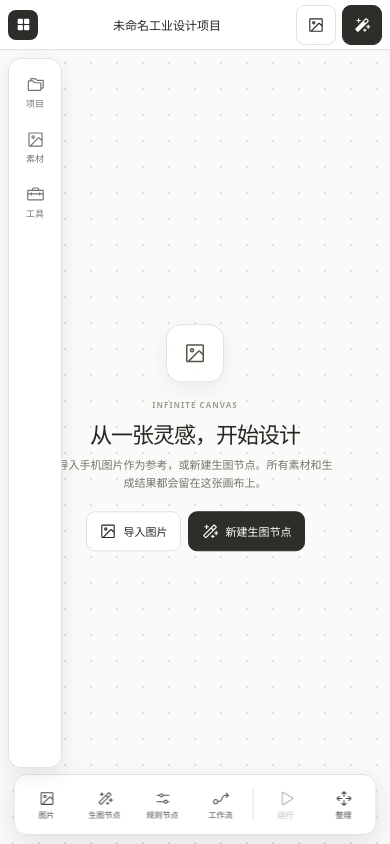
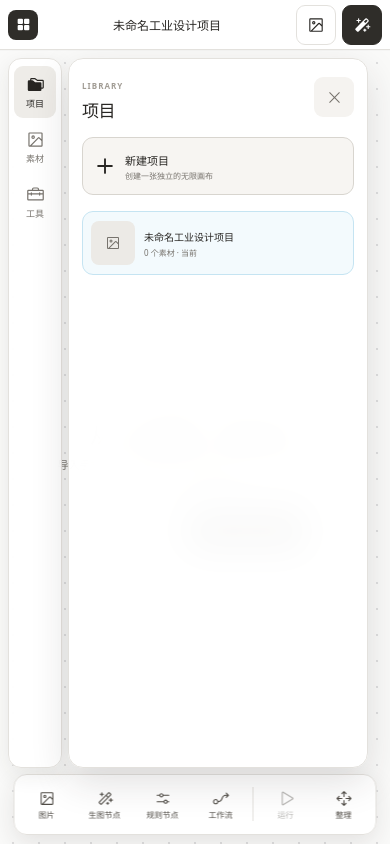
Before and after one commit to jiuqu1122-ops/inspiration-drawer-tablet, a React (Vite) app: page / in a window 390 px wide. Both pictures are taken after a click on the button "未命名工业设计项目". Built offline with nearby package versions, Linux system fonts and the light colour scheme.

Commit message:
feat: manage tablet projects and materials

```diff
--- a/src/App.css
+++ b/src/App.css
@@ -1212,7 +1212,8 @@ select:focus-visible {
   height: 17px;
 }
 
-.material-import-action {
+.material-import-action,
+.project-create-action {
   display: flex;
   width: 100%;
   min-height: 58px;
@@ -1226,21 +1227,25 @@ select:focus-visible {
   text-align: left;
 }
 
-.material-import-action > svg {
+.material-import-action > svg,
+.project-create-action > svg {
   width: 20px;
   height: 20px;
 }
 
-.material-import-action span {
+.material-import-action span,
+.project-create-action span {
   display: grid;
   gap: 2px;
 }
 
-.material-import-action strong {
+.material-import-action strong,
+.project-create-action strong {
   font-size: 11px;
 }
 
-.material-import-action small {
+.material-import-action small,
+.project-create-action small {
   color: var(--muted);
   font-size: 8px;
 }
@@ -1306,13 +1311,24 @@ select:focus-visible {
   background: #eeece8;
 }
 
+.asset-tile-select {
+  position: absolute;
+  inset: 0;
+  width: 100%;
+  height: 100%;
+  padding: 0;
+  overflow: hidden;
+  border: 0;
+  background: transparent;
+}
+
 .asset-tile img {
   width: 100%;
   height: 100%;
   object-fit: cover;
 }
 
-.asset-tile span {
+.asset-tile-select span {
   position: absolute;
   right: 4px;
   bottom: 4px;
@@ -1328,6 +1344,28 @@ select:focus-visible {
   backdrop-filter: blur(7px);
 }
 
+.asset-remove-action {
+  position: absolute;
+  z-index: 2;
+  top: 5px;
+  right: 5px;
+  display: grid;
+  width: 28px;
+  height: 28px;
+  padding: 0;
+  border: 1px solid rgba(255, 255, 255, 0.56);
+  border-radius: 7px;
+  place-items: center;
+  color: white;
+  background: rgba(33, 31, 28, 0.76);
+  backdrop-filter: blur(8px);
+}
+
+.asset-remove-action svg {
+  width: 14px;
+  height: 14px;
+}
+
 .resource-placeholder,
 .compact-empty {
   display: flex;
@@ -1356,7 +1394,13 @@ select:focus-visible {
 }
 
 .project-list {
+  display: grid;
+  gap: 7px;
   margin-top: 16px;
+}
+
+.project-create-action {
+  margin-top: 15px;
 }
 
 .project-row {
--- a/src/app/TabletWorkbench.tsx
+++ b/src/app/TabletWorkbench.tsx
@@ -34,6 +34,7 @@ import { tabletStorage } from "../storage/indexedDbStorageService";
 import { createId } from "../utils/id";
 
 const DEFAULT_PROJECT_ID = "tablet-local-project";
+const DEFAULT_PROJECT_NAME = "未命名工业设计项目";
 const DEFAULT_VIEWPORT: CanvasViewport = { x: 0, y: 0, scale: 1 };
 const MANAGED_IMAGE_MODEL = {
   provider: "server-gateway" as const,
@@ -49,6 +50,8 @@ export function TabletWorkbench() {
   const [resourceSection, setResourceSection] = useState<ResourceSection>("materials");
   const [isResourceDrawerOpen, setIsResourceDrawerOpen] = useState(false);
   const [assets, setAssets] = useState<CanvasAssetView[]>([]);
+  const [projects, setProjects] = useState<CanvasProject[]>([]);
+  const [activeProjectId, setActiveProjectId] = useState(DEFAULT_PROJECT_ID);
   const [nodes, setNodes] = useState<CanvasNode[]>([]);
   const [viewport, setViewport] = useState(DEFAULT_VIEWPORT);
   const [selectedNodeId, setSelectedNodeId] = useState<string>();
@@ -58,10 +61,15 @@ export function TabletWorkbench() {
   const fileInputRef = useRef<HTMLInputElement>(null);
   const hydratedRef = useRef(false);
   const nodesRef = useRef<CanvasNode[]>([]);
+  const projectsRef = useRef<CanvasProject[]>([]);
 
   useEffect(() => {
     nodesRef.current = nodes;
   }, [nodes]);
+
+  useEffect(() => {
+    projectsRef.current = projects;
+  }, [projects]);
 
   useEffect(() => {
     let cancelled = false;
@@ -83,16 +91,20 @@ export function TabletWorkbench() {
           return;
         }
 
-        const project = projects.find((candidate) => candidate.id === DEFAULT_PROJECT_ID);
+        const project = projects.find((candidate) => candidate.id === DEFAULT_PROJECT_ID) ?? projects[0];
+        const initialProject = project ?? createBlankProject(DEFAULT_PROJECT_ID, DEFAULT_PROJECT_NAME);
+        if (!project) {
+          await tabletStorage.saveProject(initialProject);
+        }
         setAssets(
           assetResults
             .filter((result): result is PromiseFulfilledResult<CanvasAssetView> => result.status === "fulfilled")
             .map((result) => result.value),
         );
-        if (project) {
-          setNodes(project.nodes.map(normalizeStoredNode));
-          setViewport(project.viewport);
-        }
+        setProjects(project ? projects : [initialProject]);
+        setActiveProjectId(initialProject.id);
+        setNodes(initialProject.nodes.map(normalizeStoredNode));
+        setViewport(initialProject.viewport);
         hydratedRef.current = true;
       } catch (error) {
         setNotice({ tone: "error", message: getErrorMessage(error, "无法读取本地项目") });
@@ -113,21 +125,24 @@ export function TabletWorkbench() {
 
     const timer = window.setTimeout(() => {
       const now = Date.now();
+      const existing = projectsRef.current.find((project) => project.id === activeProjectId);
       const project: CanvasProject = {
-        id: DEFAULT_PROJECT_ID,
-        name: "未命名工业设计项目",
+        id: activeProjectId,
+        name: existing?.name ?? DEFAULT_PROJECT_NAME,
         nodes,
         viewport,
-        createdAt: now,
+        createdAt: existing?.createdAt ?? now,
         updatedAt: now,
       };
-      void tabletStorage.saveProject(project).catch((error) => {
-        setNotice({ tone: "error", message: getErrorMessage(error, "画布保存失败") });
-      });
+      void tabletStorage.saveProject(project)
+        .then(() => setProjects((current) => upsertProject(current, project)))
+        .catch((error) => {
+          setNotice({ tone: "error", message: getErrorMessage(error, "画布保存失败") });
+        });
     }, 220);
 
     return () => window.clearTimeout(timer);
-  }, [nodes, viewport]);
+  }, [activeProjectId, nodes, viewport]);
 
   useEffect(() => {
     if (!notice) {
@@ -209,6 +224,91 @@ export function TabletWorkbench() {
     setNodes((current) => [...current, node]);
     setSelectedNodeId(node.id);
     setIsResourceDrawerOpen(false);
+  };
+
+  const removeDeviceAsset = async (assetId: string) => {
+    const entry = assets.find((candidate) => candidate.asset.id === assetId);
+    if (!entry || entry.asset.source !== "device") {
+      return;
+    }
+    if (!window.confirm(`确定移除设备素材“${entry.asset.name}”吗？所有项目中的对应画布节点和连线也会移除。`)) {
+      return;
+    }
+    try {
+      const currentNodes = removeAssetReferences(nodesRef.current, assetId);
+      const nextProjects = projectsRef.current.map((project) => ({
+        ...project,
+        nodes: project.id === activeProjectId
+          ? currentNodes
+          : removeAssetReferences(project.nodes, assetId),
+        updatedAt: Date.now(),
+      }));
+      await tabletStorage.removeImageAsset(assetId);
+      await Promise.all(nextProjects.map((project) => tabletStorage.saveProject(project)));
+      setAssets((current) => current.filter((candidate) => candidate.asset.id !== assetId));
+      setNodes(currentNodes);
+      setProjects(nextProjects);
+      setSelectedNodeId((current) => current && currentNodes.some((node) => node.id === current) ? current : undefined);
+      setNotice({ tone: "success", message: "设备素材及其画布引用已移除" });
+    } catch (error) {
+      setNotice({ tone: "error", message: getErrorMessage(error, "移除设备素材失败") });
+    }
+  };
+
+  const saveActiveProject = async () => {
+    const existing = projectsRef.current.find((project) => project.id === activeProjectId);
+    const now = Date.now();
+    const snapshot: CanvasProject = {
+      id: activeProjectId,
+      name: existing?.name ?? DEFAULT_PROJECT_NAME,
+      nodes: nodesRef.current,
+      viewport,
+      createdAt: existing?.createdAt ?? now,
+      updatedAt: now,
+    };
+    await tabletStorage.saveProject(snapshot);
+    setProjects((current) => upsertProject(current, snapshot));
+    return snapshot;
+  };
+
+  const createProject = async () => {
+    try {
+      await saveActiveProject();
+      const nextNumber = projectsRef.current.length + 1;
+      const project = createBlankProject(
+        createId("tablet-project"),
+        nextNumber === 1 ? DEFAULT_PROJECT_NAME : `未命名工业设计项目 ${nextNumber}`,
+      );
+      await tabletStorage.saveProject(project);
+      setProjects((current) => [...current, project]);
+      setActiveProjectId(project.id);
+      setNodes([]);
+      setViewport(DEFAULT_VIEWPORT);
+      setSelectedNodeId(undefined);
+      setNotice({ tone: "success", message: `已创建“${project.name}”` });
+    } catch (error) {
+      setNotice({ tone: "error", message: getErrorMessage(error, "新建项目失败") });
+    }
+  };
+
+  const selectProject = async (projectId: string) => {
+    if (projectId === activeProjectId) {
+      return;
+    }
+    const target = projectsRef.current.find((project) => project.id === projectId);
+    if (!target) {
+      return;
+    }
+    try {
+      await saveActiveProject();
+      setActiveProjectId(target.id);
+      setNodes(target.nodes.map(normalizeStoredNode));
+      setViewport(target.viewport);
+      setSelectedNodeId(undefined);
+      setIsResourceDrawerOpen(false);
+    } catch (error) {
+      setNotice({ tone: "error", message: getErrorMessage(error, "切换项目失败") });
+    }
   };
 
   const addGenerationNode = () => {
@@ -488,14 +588,20 @@ export function TabletWorkbench() {
   };
 
   const canRunGeneration = nodes.some((node) => node.type === "generation" && node.status !== "running");
+  const activeProject = projects.find((project) => project.id === activeProjectId);
 
   return (
     <main className="tablet-app">
       <TopBar
+        projectName={activeProject?.name ?? DEFAULT_PROJECT_NAME}
         zoom={Math.round(viewport.scale * 100)}
         isImporting={isImporting}
         onImport={requestImageImport}
         onAddGeneration={addGenerationNode}
+        onProjectsOpen={() => {
+          setResourceSection("projects");
+          setIsResourceDrawerOpen(true);
+        }}
       />
       <input
         ref={fileInputRef}
@@ -511,7 +617,7 @@ export function TabletWorkbench() {
           nodes={nodes}
           assets={assets}
           viewport={viewport}
-        selectedNodeId={selectedNodeId}
+          selectedNodeId={selectedNodeId}
           optimizingNodeIds={optimizingNodeIds}
           onImportRequest={requestImageImport}
           onGenerateRequest={addGenerationNode}
@@ -537,7 +643,12 @@ export function TabletWorkbench() {
         active={resourceSection}
         isOpen={isResourceDrawerOpen}
         assets={assets}
+        projects={projects}
+        activeProjectId={activeProjectId}
         onAssetSelect={addAssetToCanvas}
+        onAssetRemove={(assetId) => void removeDeviceAsset(assetId)}
+        onProjectCreate={() => void createProject()}
+        onProjectSelect={(projectId) => void selectProject(projectId)}
         onChange={setResourceSection}
         onOpenChange={setIsResourceDrawerOpen}
         onImport={requestImageImport}
@@ -576,6 +687,44 @@ function createImageNode(asset: ImageAsset, index: number, point: CanvasPoint):
     zIndex: index + 1,
     createdAt: Date.now() + index,
   };
+}
+
+function createBlankProject(id: string, name: string): CanvasProject {
+  const now = Date.now();
+  return {
+    id,
+    name,
+    nodes: [],
+    viewport: DEFAULT_VIEWPORT,
+    createdAt: now,
+    updatedAt: now,
+  };
+}
+
+function upsertProject(projects: CanvasProject[], project: CanvasProject): CanvasProject[] {
+  const index = projects.findIndex((candidate) => candidate.id === project.id);
+  if (index < 0) {
+    return [...projects, project];
+  }
+  return projects.map((candidate) => candidate.id === project.id ? project : candidate);
+}
+
+function removeAssetReferences(nodes: CanvasNode[], assetId: string): CanvasNode[] {
+  return nodes
+    .filter((node) => node.type !== "image" || node.assetId !== assetId)
+    .map((node) => {
+      if (node.type !== "generation") {
+        return node;
+      }
+      return {
+        ...node,
+        request: {
+          ...node.request,
+          inputAssetIds: node.request.inputAssetIds.filter((candidate) => candidate !== assetId),
+        },
+        results: node.results.filter((result) => result.id !== assetId),
+      };
+    });
 }
 
 function createGenerationNode(
--- a/src/components/ResourceRail.tsx
+++ b/src/components/ResourceRail.tsx
@@ -3,10 +3,12 @@ import {
   ImageSquare,
   MagnifyingGlass,
   Plus,
+  Trash,
   Toolbox,
   X,
 } from "@phosphor-icons/react";
 import type { CanvasAssetView } from "../features/canvas/CanvasStage";
+import type { CanvasProject } from "../../shared";
 
 export type ResourceSection = "projects" | "materials" | "tools";
 
@@ -14,7 +16,12 @@ interface ResourceRailProps {
   active: ResourceSection;
   isOpen: boolean;
   assets: CanvasAssetView[];
+  projects: CanvasProject[];
+  activeProjectId: string;
   onAssetSelect: (assetId: string) => void;
+  onAssetRemove: (assetId: string) => void;
+  onProjectCreate: () => void;
+  onProjectSelect: (projectId: string) => void;
   onChange: (section: ResourceSection) => void;
   onOpenChange: (open: boolean) => void;
   onImport: () => void;
@@ -34,7 +41,12 @@ export function ResourceRail({
   active,
   isOpen,
   assets,
+  projects,
+  activeProjectId,
   onAssetSelect,
+  onAssetRemove,
+  onProjectCreate,
+  onProjectSelect,
   onChange,
   onOpenChange,
   onImport,
@@ -93,17 +105,39 @@ export function ResourceRail({
               <input type="search" placeholder="搜索素材" aria-label="搜索素材" />
             </label>
             <div className="resource-groups">
-              <ResourceGroup label="设备素材" assets={importedAssets} onAssetSelect={onAssetSelect} onImport={onImport} />
+              <ResourceGroup label="设备素材" assets={importedAssets} onAssetSelect={onAssetSelect} onAssetRemove={onAssetRemove} onImport={onImport} />
               <ResourceGroup label="生成结果" assets={generatedAssets} onAssetSelect={onAssetSelect} />
             </div>
           </>
         ) : active === "projects" ? (
+          <>
+            <button className="project-create-action" type="button" onClick={onProjectCreate}>
+              <Plus weight="bold" />
+              <span><strong>新建项目</strong><small>创建一张独立的无限画布</small></span>
+            </button>
             <div className="project-list">
-            <button className="project-row is-current" type="button">
+              {projects.map((project) => {
+                const isCurrent = project.id === activeProjectId;
+                const materialCount = new Set(project.nodes.flatMap((node) => (
+                  node.type === "image" ? [node.assetId] : node.type === "generation" ? node.request.inputAssetIds : []
+                ))).size;
+                return (
+                  <button
+                    className={isCurrent ? "project-row is-current" : "project-row"}
+                    key={project.id}
+                    type="button"
+                    onClick={() => onProjectSelect(project.id)}
+                  >
                     <span className="project-thumbnail"><ImageSquare /></span>
-              <span><strong>未命名工业设计项目</strong><small>{assets.length} 个素材 · 当前</small></span>
+                    <span>
+                      <strong>{project.name}</strong>
+                      <small>{materialCount} 个素材{isCurrent ? " · 当前" : ""}</small>
+                    </span>
                   </button>
+                );
+              })}
             </div>
+          </>
         ) : (
           <div className="compact-empty">
             <Toolbox />
@@ -120,11 +154,13 @@ function ResourceGroup({
   label,
   assets,
   onAssetSelect,
+  onAssetRemove,
   onImport,
 }: {
   label: string;
   assets: CanvasAssetView[];
   onAssetSelect: (assetId: string) => void;
+  onAssetRemove?: (assetId: string) => void;
   onImport?: () => void;
 }) {
   return (
@@ -136,9 +172,9 @@ function ResourceGroup({
       {assets.length ? (
         <div className="asset-grid">
           {assets.map(({ asset, displayUri }) => (
+            <div className="asset-tile" key={asset.id}>
               <button
-              className="asset-tile"
-              key={asset.id}
+                className="asset-tile-select"
                 type="button"
                 title={`${asset.name} · 点击添加到画布`}
                 onClick={() => onAssetSelect(asset.id)}
@@ -146,6 +182,18 @@ function ResourceGroup({
                 <img src={displayUri} alt={asset.name} />
                 <span>{asset.name}</span>
               </button>
+              {onAssetRemove && (
+                <button
+                  className="asset-remove-action"
+                  type="button"
+                  title={`移除 ${asset.name}`}
+                  aria-label={`移除设备素材 ${asset.name}`}
+                  onClick={() => onAssetRemove(asset.id)}
+                >
+                  <Trash />
+                </button>
+              )}
+            </div>
           ))}
         </div>
       ) : onImport ? (
```
Also changed, not shown: src/components/TopBar.tsx (+6 -2 lines). Lines whose indentation alone changed are shown as unchanged.
